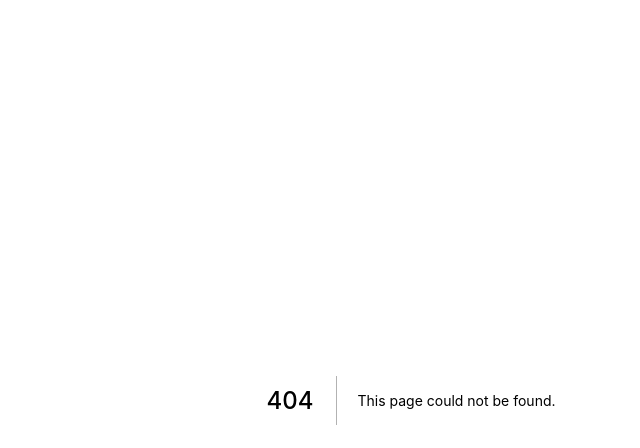
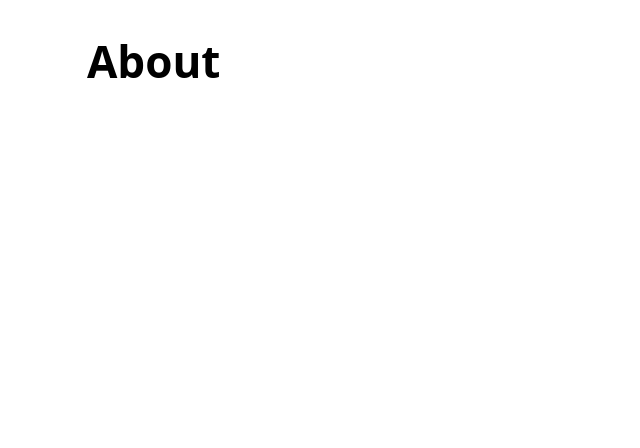
Before and after one commit to davidgbell/nextjs-typescript-strapi, a Next.js app: page /about in a window 1280 px wide. Before the commit this address had no page. Shown: the top 448 px of the page, without its empty margins (229-869 px from the left). Built offline with nearby package versions, Linux system fonts and the light colour scheme.

Commit message:
Layout component created, base styles, Layout styles

```diff
--- /dev/null
+++ b/components/Layout.tsx
@@ -0,0 +1,29 @@
+import Head from 'next/head';
+import { ReactNode } from 'react';
+
+import styles from '../styles/Layout.module.css';
+
+interface LayoutProps {
+  title: string | 'areHouse for renting independently';
+  description?:
+    | string
+    | 'Independently put your property up for rent in the UK';
+  keywords?: string;
+  children: ReactNode;
+}
+
+const Layout = ({ title, description, keywords, children }: LayoutProps) => {
+  return (
+    <div>
+      <Head>
+        <title>{title}</title>
+        <meta name='description' content={description} />
+        <meta name='keywords' content={keywords} />
+        <link rel='icon' href='/favicon.ico' />
+      </Head>
+      <div className={styles.container}>{children}</div>
+    </div>
+  );
+};
+
+export default Layout;
--- /dev/null
+++ b/pages/about.tsx
@@ -0,0 +1,12 @@
+import React from 'react';
+import Layout from '../components/Layout';
+
+const aboutPage = () => {
+  return (
+    <Layout title='About | areHouse'>
+      <h1>About</h1>
+    </Layout>
+  );
+};
+
+export default aboutPage;
--- /dev/null
+++ b/styles/Layout.module.css
@@ -0,0 +1,6 @@
+.container {
+  margin: 0 auto;
+  padding: var(--flow-space) var(--flow-mid);
+
+  max-width: 760px;
+}
--- a/styles/globals.css
+++ b/styles/globals.css
@@ -1,16 +1,161 @@
-html,
-body {
-  padding: 0;
-  margin: 0;
-  font-family: -apple-system, BlinkMacSystemFont, Segoe UI, Roboto, Oxygen,
-    Ubuntu, Cantarell, Fira Sans, Droid Sans, Helvetica Neue, sans-serif;
+:root {
+  --font-plain: system-ui, -apple-system, BlinkMacSystemFont, 'Segoe UI', Roboto,
+    'Helvetica Neue', Arial, 'Noto Sans', sans-serif, 'Apple Color Emoji',
+    'Segoe UI Emoji', 'Segoe UI Symbol', 'Noto Color Emoji';
+  --font-fancy: Georgia, serif;
+  --font-mono: menlo, Monaco, monospace;
+  --bg: #000;
+  --bg-darkish: #101216;
+  --fg: #fff;
+  --accents-1: #111111;
+  --accents-2: #333333;
+  --accents-3: #444444;
+  --accents-4: #666666;
+  --accents-5: #888888;
+  --accents-6: #999999;
+  --accents-7: #eaeaea;
+  --accents-8: #fafafa;
+  --error: #ff0000;
+  --error-light: #ff3333;
+  --erro-dark: #e60000;
+  --alpha: #0070f3;
+  --alpha-light: #3291ff;
+  --alpha-dark: #0761d1;
+  --bravo: #f5a623;
+  --bravo-light: #f7b955;
+  --bravo-dark: #ab570a;
+  --charlie: #50e3c2;
+  --charlie-light: #79ffe1;
+  --charlie-dark: #29bc9b;
+  --delta: #7928ca;
+  --delta-light: #8a63d2;
+  --delta-dark: #4c2889;
+  --echo: #f81ce5;
+  --foxtrot: #ff0080;
+  --golf: #eb367f;
+  --rounded: 8px;
+  --shadow-small: 0 5px 10px rgba(0, 0, 0, 0.12);
+  --shadow-medium: 0 8px 30px rgba(0, 0, 0, 0.12);
+  --shadow-large: 0 30px 60px rgba(0, 0, 0, 0.12);
+  --shadow-hover: 0 30px 60px rgba(0, 0, 0, 0.12);
+  --transition1s: all 100ms ease-in-out;
+  --transition2s: all 200ms ease-in-out;
+  --flow-space: 1.75rem;
+  --flow-mid: 3.5rem;
+  --flow-large: 5rem;
+  --flow-massive: 10rem;
 }
 
-a {
-  color: inherit;
-  text-decoration: none;
+/* Box sizing rules */
+*,
+*::before,
+*::after {
+  box-sizing: border-box;
 }
 
-* {
-  box-sizing: border-box;
+/* Remove default margin */
+body,
+h1,
+h2,
+h3,
+h4,
+p,
+figure,
+blockquote,
+dl,
+dd {
+  margin: 0;
 }
+
+/* Remove list styles on ul, ol elements with a list role, which suggests default styling will be removed */
+ul[role='list'],
+ol[role='list'] {
+  list-style: none;
+}
+
+/* Set core root defaults */
+html:focus-within {
+  scroll-behavior: smooth;
+}
+
+/* Set core body defaults */
+body {
+  min-height: 100vh;
+  text-rendering: optimizeSpeed;
+  line-height: 1.5;
+  font-family: var(--font-plain);
+}
+
+/* A elements that don't have a class get default styles */
+a:not([class]) {
+  text-decoration-skip-ink: auto;
+}
+
+/* Make images easier to work with */
+img,
+picture {
+  max-width: 100%;
+  display: block;
+}
+
+/* Inherit fonts for inputs and buttons */
+input,
+button,
+textarea,
+select {
+  font: inherit;
+}
+
+/* Remove all animations, transitions and smooth scroll for people that prefer not to see them */
+@media (prefers-reduced-motion: reduce) {
+  html:focus-within {
+    scroll-behavior: auto;
+  }
+
+  *,
+  *::before,
+  *::after {
+    animation-duration: 0.01ms !important;
+    animation-iteration-count: 1 !important;
+    transition-duration: 0.01ms !important;
+    scroll-behavior: auto !important;
+  }
+}
+
+/* ------ Responsive Type ---------- */
+
+@media (min-width: 640px) {
+  body {
+    font-size: 19px;
+  }
+}
+@media (min-width: 768px) {
+  body {
+    font-size: 20px;
+  }
+}
+@media (min-width: 1024px) {
+  body {
+    font-size: 21px;
+  }
+}
+@media (min-width: 1280px) {
+  body {
+    font-size: 22px;
+  }
+}
+
+.title {
+  font-size: 4vw;
+  margin-bottom: var(--flow-mid);
+}
+@media (max-width: 678px) {
+  .title {
+    font-size: 10vw;
+  }
+}
+
+.center {
+  display: grid;
+  place-items: center;
+}
```
Also changed, not shown: pages/houses/[slug].tsx (added, +7 -0 lines), pages/houses/add.tsx (added, +8 -0 lines), pages/houses/index.tsx (added, +7 -0 lines), pages/index.tsx (+6 -61 lines), styles/Home.module.css (deleted, +0 -122 lines).
